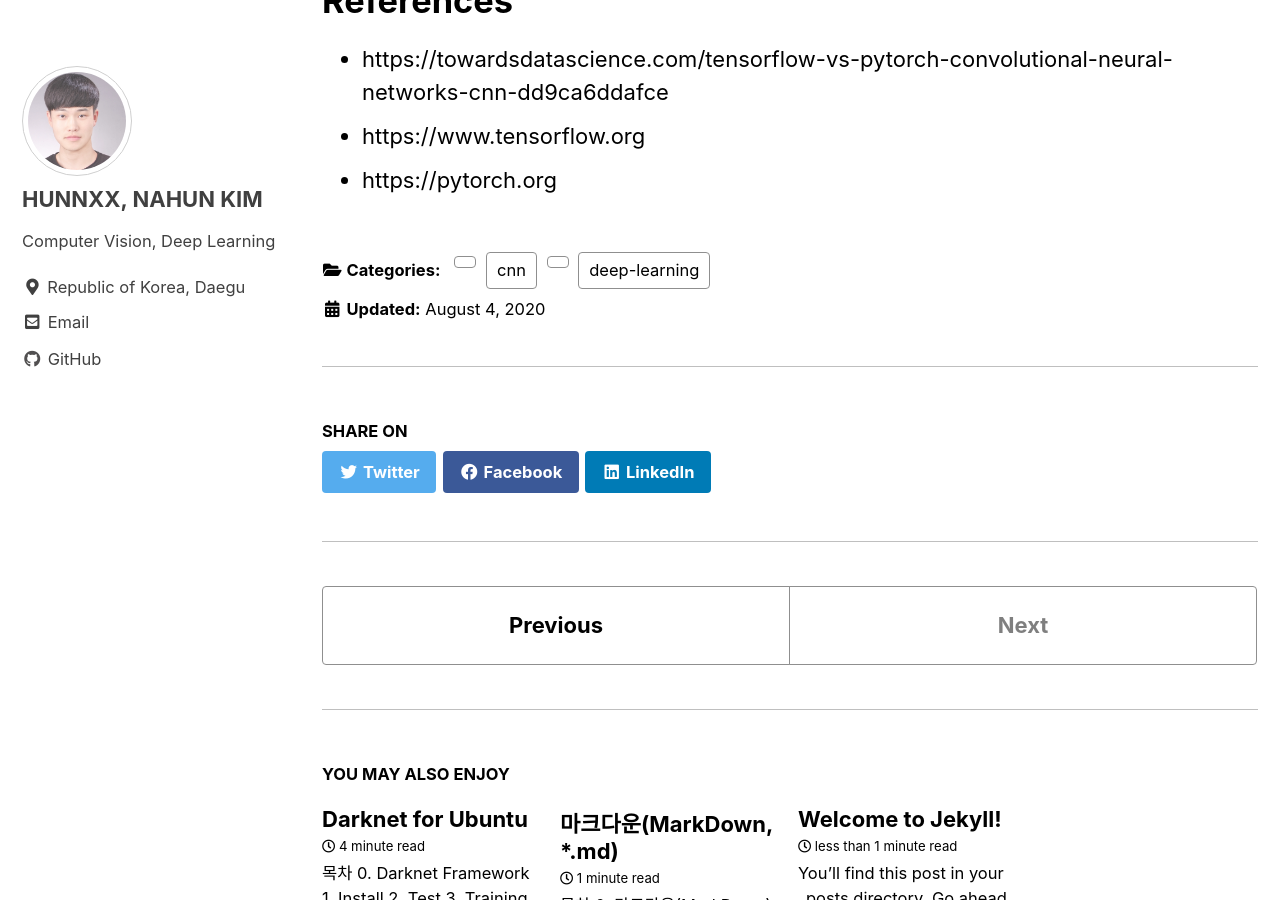
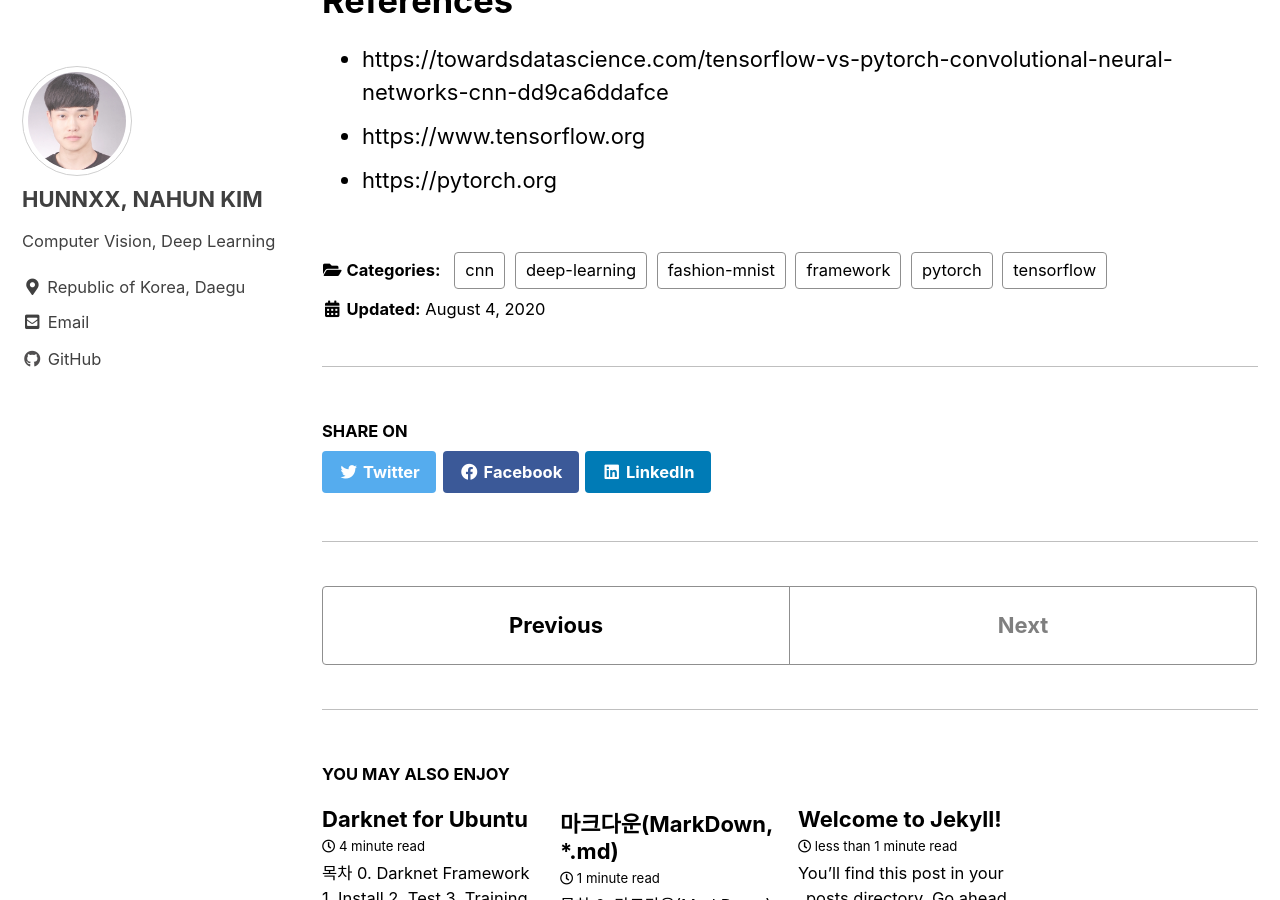
Before and after one commit to hunnxx/hunnxx.github.io, a Jekyll site: the page built from _posts/2020-08-04-tensorflow-pytorch-framework.md, in a window 1280 px wide and 900 px high, scrolled down 6042 px. Built offline with Jekyll 4.4.1, drawn with Linux system fonts in a browser that asks for light colours; cached includes are drawn as plain includes.

Commit message:
Update 2020-08-04-tensorflow-pytorch-framework.md

```diff
--- a/_posts/2020-08-04-tensorflow-pytorch-framework.md
+++ b/_posts/2020-08-04-tensorflow-pytorch-framework.md
@@ -2,7 +2,7 @@
 classes: wide
 title: "Tensorflow vs PyTorch"
 date: 2020-08-04 10:25:00 -0400
-categories: deep-learning, cnn
+categories: deep-learning framework tensorflow pytorch cnn fashion-mnist
 ---
 
 # 목차
```
